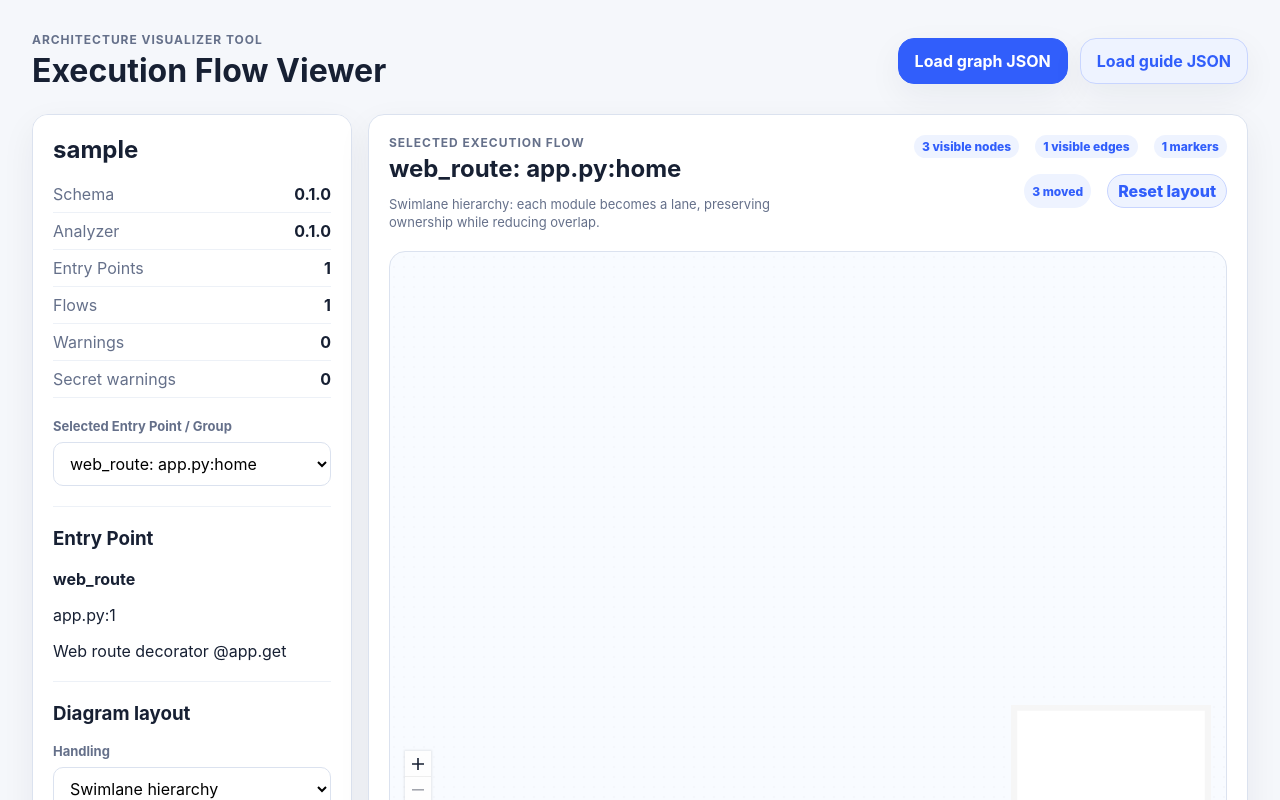
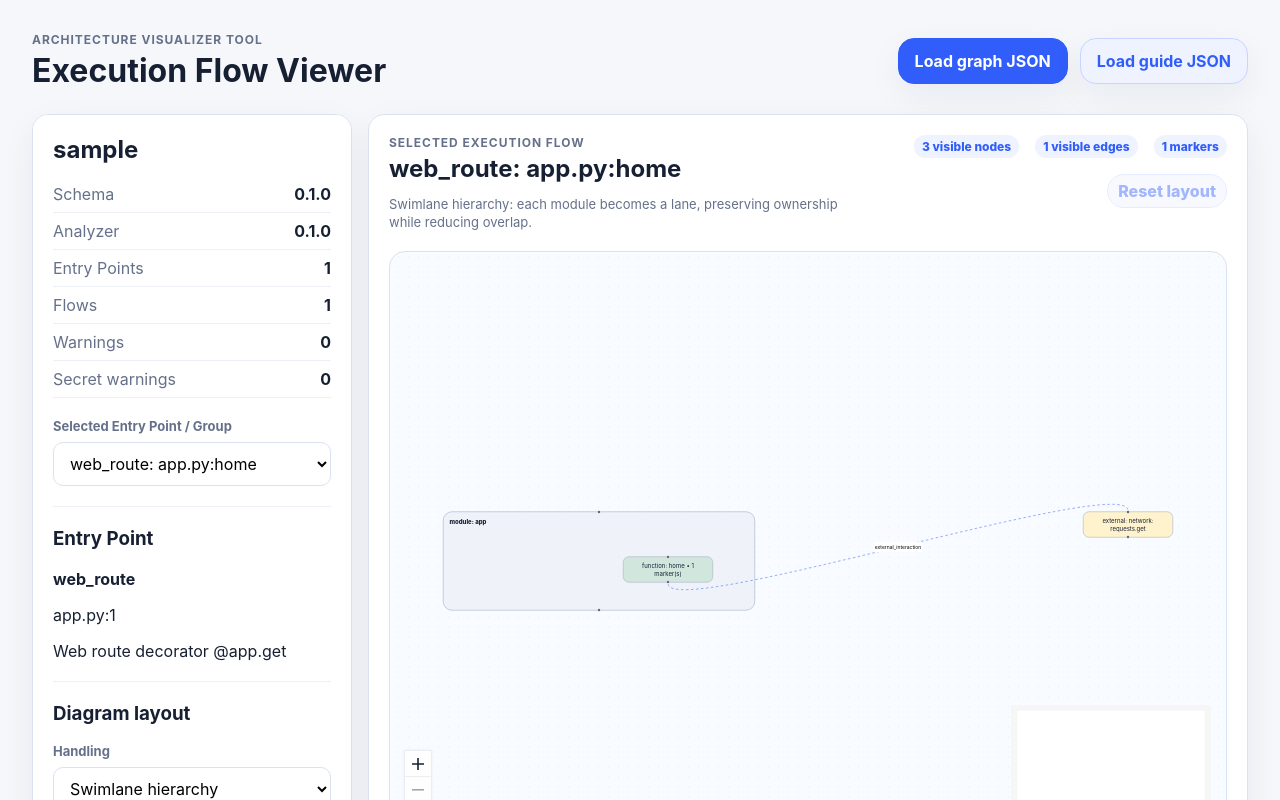
Before and after one commit to DevGrohl/AVT, a React (Vite) app in the folder apps/viewer/: page / in a window 1280 px wide. Shown: the top 800 px of the page. Built offline with nearby package versions, Linux system fonts and the light colour scheme.

Commit message:
Restore viewer graph visibility

```diff
--- a/apps/viewer/src/main.tsx
+++ b/apps/viewer/src/main.tsx
@@ -1,19 +1,6 @@
 import React, { useEffect, useMemo, useState } from 'react';
 import { createRoot } from 'react-dom/client';
-import {
-  ReactFlow,
-  Background,
-  Controls,
-  MiniMap,
-  NodeResizer,
-  Handle,
-  Position,
-  type Edge as FlowEdge,
-  type Node as FlowNode,
-  type NodeChange,
-  type NodeProps,
-  type XYPosition,
-} from '@xyflow/react';
+import { ReactFlow, Background, Controls, MiniMap, type Edge as FlowEdge, type Node as FlowNode, type XYPosition } from '@xyflow/react';
 import '@xyflow/react/dist/style.css';
 import './styles.css';
 import type { EntryPoint, ExecutionFlow, ExecutionFlowGraph, FlowMarker, GraphEdge, GraphNode, GuideFile } from './graph';
@@ -48,31 +35,6 @@ interface FlowSelectionOption {
 }
 
 type PositionOverrides = Record<string, Record<string, XYPosition>>;
-type SizeOverrides = Record<string, Record<string, { width: number; height: number }>>;
-
-interface EditableNodeData extends Record<string, unknown> {
-  label: string;
-  resizable: boolean;
-}
-
-const nodeTypes = { editable: EditableGraphNode };
-
-function EditableGraphNode({ data, selected }: NodeProps<FlowNode<EditableNodeData>>) {
-  return (
-    <>
-      <NodeResizer
-        isVisible={Boolean(data.resizable && selected)}
-        minWidth={data.resizable ? 180 : undefined}
-        minHeight={data.resizable ? 96 : undefined}
-        lineClassName="nodeResizeLine"
-        handleClassName="nodeResizeHandle"
-      />
-      <Handle type="target" position={Position.Left} className="hiddenHandle" />
-      <div className="editableNodeLabel">{data.label}</div>
-      <Handle type="source" position={Position.Right} className="hiddenHandle" />
-    </>
-  );
-}
 
 function App() {
   const [graph, setGraph] = useState<ExecutionFlowGraph | null>(null);
@@ -81,7 +43,6 @@ function App() {
   const [selectedSelectionId, setSelectedSelectionId] = useState<string>('');
   const [selection, setSelection] = useState<InspectorSelection>(null);
   const [positionOverrides, setPositionOverrides] = useState<PositionOverrides>({});
-  const [sizeOverrides, setSizeOverrides] = useState<SizeOverrides>({});
   const [edgeFilters, setEdgeFilters] = useState<EdgeFilters>({ showConfirmed: true, showUncertain: true, showRejected: false });
   const [diagramLayout, setDiagramLayout] = useState<DiagramLayout>('hierarchy-swimlane');
   const [displayOptions, setDisplayOptions] = useState<DiagramDisplayOptions>({
@@ -123,16 +84,10 @@ function App() {
 
   const editKey = selectedFlow ? layoutEditKey(selectedFlow.id, diagramLayout, displayOptions) : '';
   const currentOverrides = editKey ? positionOverrides[editKey] ?? {} : {};
-  const currentSizeOverrides = editKey ? sizeOverrides[editKey] ?? {} : {};
-  const editedNodeCount = new Set([...Object.keys(currentOverrides), ...Object.keys(currentSizeOverrides)]).size;
+  const editedNodeCount = Object.keys(currentOverrides).length;
   const displayedReactFlowNodes = useMemo(
-    () => flowModel.reactFlowNodes.map((node) => {
-      const nextNode = currentOverrides[node.id] ? { ...node, position: currentOverrides[node.id] } : { ...node };
-      const size = currentSizeOverrides[node.id];
-      if (!size) return nextNode;
-      return { ...nextNode, style: { ...nextNode.style, width: size.width, height: size.height } };
-    }),
-    [flowModel.reactFlowNodes, currentOverrides, currentSizeOverrides],
+    () => flowModel.reactFlowNodes.map((node) => currentOverrides[node.id] ? { ...node, position: currentOverrides[node.id] } : node),
+    [flowModel.reactFlowNodes, currentOverrides],
   );
 
   async function handleGuideSelected(event: React.ChangeEvent<HTMLInputElement>) {
@@ -155,7 +110,6 @@ function App() {
       const nextGraph = await parseGraph(await file.text());
       setGraph(nextGraph);
       setPositionOverrides({});
-      setSizeOverrides({});
       setSelectedSelectionId(defaultSelectionId(nextGraph));
     } catch (reason) {
       setError(reason instanceof Error ? reason.message : String(reason));
@@ -235,11 +189,6 @@ function App() {
                       delete next[editKey];
                       return next;
                     });
-                    setSizeOverrides((previous) => {
-                      const next = { ...previous };
-                      delete next[editKey];
-                      return next;
-                    });
                   }}
                 />
                 <div className="graphCanvas" aria-label="Selected Execution Flow graph">
@@ -247,7 +196,6 @@ function App() {
                     key={`${selectedFlow.id}:${diagramLayout}:${displayOptions.showHierarchyContext}:${displayOptions.showExternalInteractions}:${displayOptions.edgeLabelMode}`}
                     nodes={displayedReactFlowNodes}
                     edges={flowModel.reactFlowEdges}
-                    nodeTypes={nodeTypes}
                     fitView
                     fitViewOptions={{ padding: 0.18 }}
                     onNodeClick={(_: React.MouseEvent, node: FlowNode) => {
@@ -263,18 +211,6 @@ function App() {
                           [String(node.id)]: node.position,
                         },
                       }));
-                    }}
-                    onNodesChange={(changes: NodeChange[]) => {
-                      if (!editKey) return;
-                      const sizeChanges = changes.filter((change) => change.type === 'dimensions' && change.dimensions);
-                      if (!sizeChanges.length) return;
-                      setSizeOverrides((previous) => {
-                        const nextForLayout = { ...(previous[editKey] ?? {}) };
-                        for (const change of sizeChanges) {
-                          if (change.type === 'dimensions' && change.dimensions) nextForLayout[change.id] = change.dimensions;
-                        }
-                        return { ...previous, [editKey]: nextForLayout };
-                      });
                     }}
                     onEdgeClick={(_: React.MouseEvent, edge: FlowEdge) => {
                       const graphEdge = flowModel.edgeById.get(String(edge.id));
@@ -755,9 +691,8 @@ function buildFlowModel(
       extent: parentId ? 'parent' : undefined,
       data: {
         label: `${node.kind}: ${node.label}${markersByNodeId.has(node.id) ? ` • ${markersByNodeId.get(node.id)?.length} marker(s)` : ''}`,
-        resizable: node.kind === 'module' || node.kind === 'class',
       },
-      type: 'editable',
+      type: 'default',
       style: nodeStyle(node, layoutModel.sizes.get(node.id)),
       zIndex: node.kind === 'module' ? 0 : node.kind === 'class' ? 1 : 2,
     };
--- a/apps/viewer/src/styles.css
+++ b/apps/viewer/src/styles.css
@@ -143,29 +143,6 @@ button.linkButton:disabled {
 .sidebar {
   max-height: calc(100vh - 64px);
   overflow: auto;
-}
-
-.editableNodeLabel {
-  width: 100%;
-  height: 100%;
-  overflow: hidden;
-  text-overflow: ellipsis;
-  pointer-events: none;
-}
-
-.hiddenHandle {
-  opacity: 0;
-}
-
-.nodeResizeLine {
-  border-color: #315efb;
-}
-
-.nodeResizeHandle {
-  width: 10px;
-  height: 10px;
-  border-color: #315efb;
-  background: #ffffff;
 }
 
 .graphCanvas {
```
Also changed, not shown: 1 other file (tests, documents, lock files or other folders).
